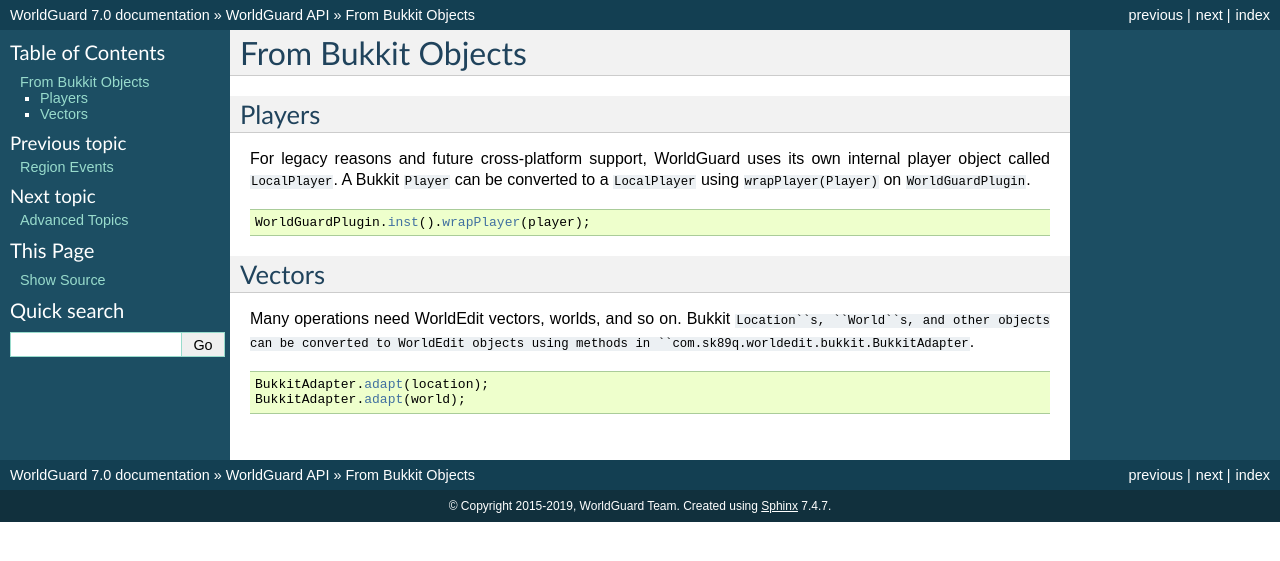
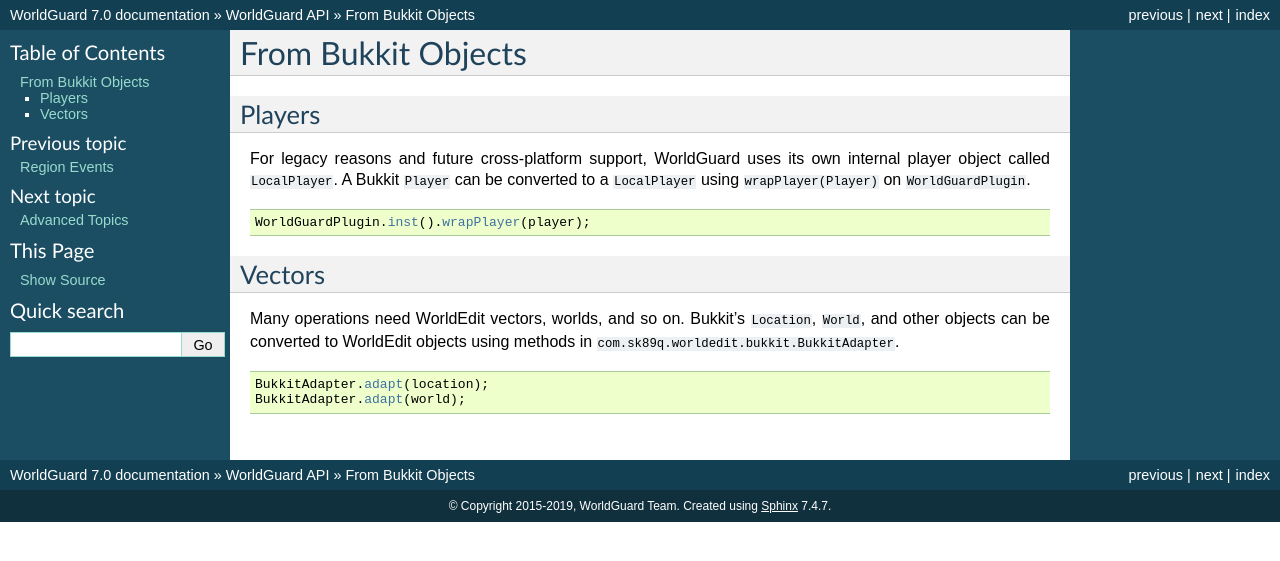
Before and after one commit to aurorasmiles/WorldGuardDocs, a Sphinx documentation site: the page built from source/developer/native-objects.rst, in a window 1280 px wide. Shown: the top 561 px of the page. Built offline with Sphinx 7.4.7, drawn with Linux system fonts in a browser that asks for light colours.

Commit message:
rst doesn't like my formatting.

```diff
--- a/source/developer/native-objects.rst
+++ b/source/developer/native-objects.rst
@@ -14,7 +14,7 @@
 Vectors
 =======
 
-Many operations need WorldEdit vectors, worlds, and so on. Bukkit ``Location``s, ``World``s, and other objects can be converted to WorldEdit objects using methods in ``com.sk89q.worldedit.bukkit.BukkitAdapter``.
+Many operations need WorldEdit vectors, worlds, and so on. Bukkit's ``Location``, ``World``, and other objects can be converted to WorldEdit objects using methods in ``com.sk89q.worldedit.bukkit.BukkitAdapter``.
 
 .. code-block:: java
 
```
